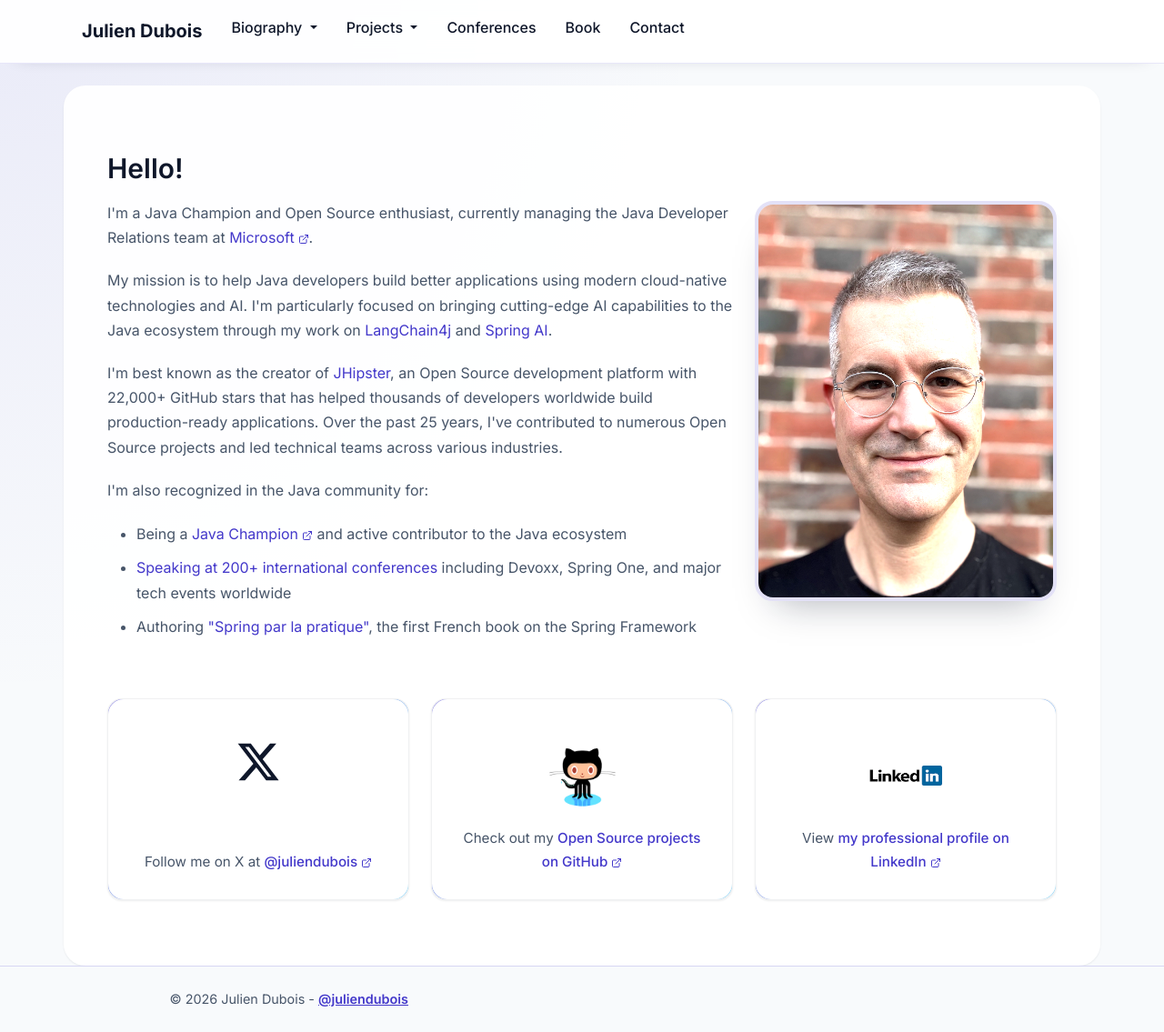
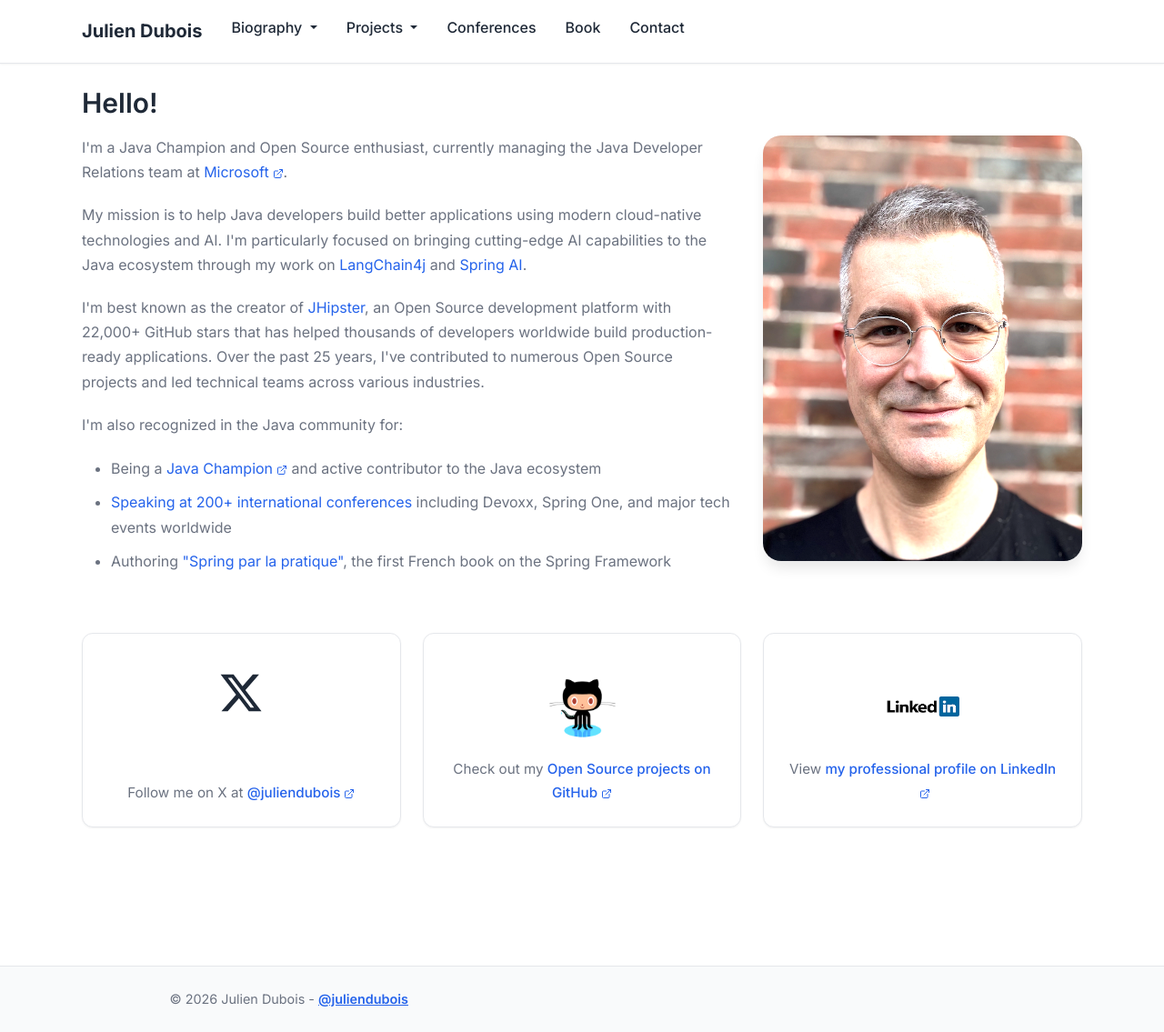
Before and after one commit to jdubois/jdubois.github.com, a Jekyll site: the page built from index.html, in a window 1280 px wide and 1135 px high. Shown: the whole window at 91% size. Built offline with Jekyll 4.4.1, drawn with Linux system fonts in a browser that asks for light colours.

Commit message:
Revert "Refactor CSS variables and styles for improved design consistency and accessibility"
This reverts commit d37de35de00efef804f85bf9b46c082793688a61.

```diff
--- a/css/main.css
+++ b/css/main.css
@@ -6,18 +6,17 @@
 
 /* Modern CSS Variables */
 :root {
-    --primary-color: #4338ca;
-    --primary-dark: #312e81;
-    --text-primary: #0f172a;
-    --text-secondary: #475569;
-    --bg-light: #f8fafc;
+    --primary-color: #2563eb;
+    --primary-dark: #1e40af;
+    --text-primary: #1f2937;
+    --text-secondary: #6b7280;
+    --bg-light: #f9fafb;
     --bg-white: #ffffff;
-    --surface: rgba(255, 255, 255, 0.92);
-    --border-color: rgba(67, 56, 202, 0.16);
-    --shadow-sm: 0 1px 2px rgba(15, 23, 42, 0.08);
-    --shadow-md: 0 4px 10px -2px rgba(15, 23, 42, 0.18);
-    --shadow-lg: 0 24px 40px -24px rgba(15, 23, 42, 0.35);
-    --transition: all 0.25s ease;
+    --border-color: #e5e7eb;
+    --shadow-sm: 0 1px 2px 0 rgba(0, 0, 0, 0.05);
+    --shadow-md: 0 4px 6px -1px rgba(0, 0, 0, 0.1);
+    --shadow-lg: 0 10px 15px -3px rgba(0, 0, 0, 0.1);
+    --transition: all 0.3s ease;
 }
 
 /* Base Typography */
@@ -30,8 +29,6 @@
     flex-direction: column;
     min-height: 100vh;
     padding-top: 70px;
-    background: radial-gradient(circle at top left, rgba(67, 56, 202, 0.08), transparent 45%) no-repeat,
-                var(--bg-light);
 }
 
 h1, h2, h3, h4, h5, h6 {
@@ -70,31 +67,6 @@
     text-decoration: none;
 }
 
-a:focus-visible,
-button:focus-visible,
-.btn:focus-visible {
-    outline: 3px solid rgba(67, 56, 202, 0.45);
-    outline-offset: 2px;
-}
-
-.btn-primary {
-    background-color: var(--primary-color);
-    border-color: var(--primary-color);
-}
-.btn-primary:hover {
-    background-color: var(--primary-dark);
-    border-color: var(--primary-dark);
-}
-.btn-outline-primary {
-    color: var(--primary-color);
-    border-color: var(--primary-color);
-}
-.btn-outline-primary:hover {
-    background-color: var(--primary-color);
-    border-color: var(--primary-color);
-    color: #fff;
-}
-
 /* Animated underline for content links */
 .container a:not(.btn):not(.nav-link):not(.navbar-brand):not(.dropdown-item) {
     background-image: linear-gradient(var(--primary-color), var(--primary-color));
@@ -123,16 +95,9 @@
 
 /* Bootstrap 5 Navbar Styles */
 .navbar {
-    background-color: rgba(255, 255, 255, 0.92) !important;
-    backdrop-filter: blur(12px);
-    -webkit-backdrop-filter: blur(12px);
-    border-bottom: 1px solid rgba(67, 56, 202, 0.12);
-    box-shadow: 0 8px 20px -20px rgba(15, 23, 42, 0.45);
-}
-@supports not (backdrop-filter: blur(1px)) {
-    .navbar {
-        background-color: var(--bg-white) !important;
-    }
+    background-color: var(--bg-white) !important;
+    border-bottom: 1px solid var(--border-color);
+    box-shadow: var(--shadow-sm);
 }
 
 .navbar-brand {
@@ -219,16 +184,15 @@
 /* Hero Section */
 .hero-section {
     padding: 3rem 0;
-    background: linear-gradient(135deg, #eef2ff 0%, #ffffff 70%);
+    background: linear-gradient(135deg, #f9fafb 0%, #ffffff 100%);
     margin: -20px -20px 3rem -20px;
     padding-left: 20px;
     padding-right: 20px;
-    border-bottom: 1px solid rgba(67, 56, 202, 0.12);
+    border-bottom: 1px solid var(--border-color);
 }
 
 .profile-image {
     border-radius: 20px;
-    border: 4px solid rgba(67, 56, 202, 0.15);
     box-shadow: var(--shadow-lg);
     transition: var(--transition);
     max-width: 100%;
@@ -255,11 +219,10 @@
 }
 
 .social-card {
-    position: relative;
     background: var(--bg-white);
-    border: 1px solid rgba(15, 23, 42, 0.06);
-    border-radius: 16px;
-    padding: 1.75rem 1.5rem;
+    border: 1px solid var(--border-color);
+    border-radius: 12px;
+    padding: 1.5rem 1.25rem;
     text-align: center;
     transition: var(--transition);
     box-shadow: var(--shadow-sm);
@@ -268,24 +231,12 @@
     flex-direction: column;
     align-items: center;
     justify-content: flex-start;
-    overflow: hidden;
-}
-.social-card::before {
-    content: "";
-    position: absolute;
-    inset: -1px;
-    border-radius: 18px;
-    padding: 1px;
-    background: linear-gradient(130deg, rgba(67, 56, 202, 0.5), rgba(14, 165, 233, 0.4));
-    -webkit-mask: linear-gradient(#fff 0 0) content-box, linear-gradient(#fff 0 0);
-    -webkit-mask-composite: xor;
-    mask-composite: exclude;
-    pointer-events: none;
 }
 
 .social-card:hover {
     transform: translateY(-4px);
     box-shadow: var(--shadow-lg);
+    border-color: var(--primary-color);
 }
 
 .social-card img {
@@ -330,8 +281,8 @@
 footer {
     margin-top: auto;
     padding: 1.5rem 0;
-    border-top: 1px solid rgba(67, 56, 202, 0.18);
-    background-color: rgba(248, 250, 252, 0.95);
+    border-top: 1px solid var(--border-color);
+    background-color: var(--bg-light);
     width: 100%;
 }
 
@@ -457,26 +408,3 @@
     padding-right: 20px;
     flex: 1 0 auto;
 }
-
-main.container {
-    background: rgba(255, 255, 255, 0.95);
-    border-radius: 24px;
-    box-shadow: var(--shadow-sm);
-    padding: 2.5rem 2rem;
-    margin-top: 1.5rem;
-}
-@media (min-width: 992px) {
-    main.container {
-        padding: 3rem;
-    }
-}
-
-/* Reduced motion */
-@media (prefers-reduced-motion: reduce) {
-    *, *::before, *::after {
-        animation-duration: 0.01ms !important;
-        animation-iteration-count: 1 !important;
-        transition-duration: 0.01ms !important;
-        scroll-behavior: auto !important;
-    }
-}
```
